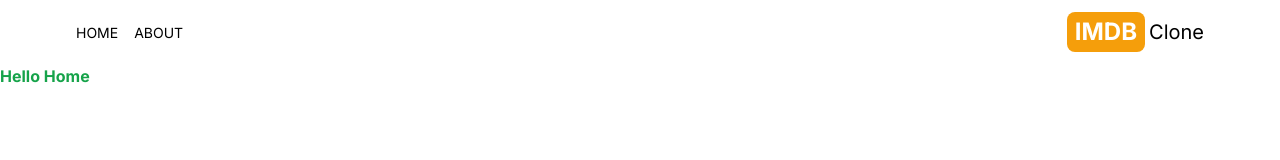
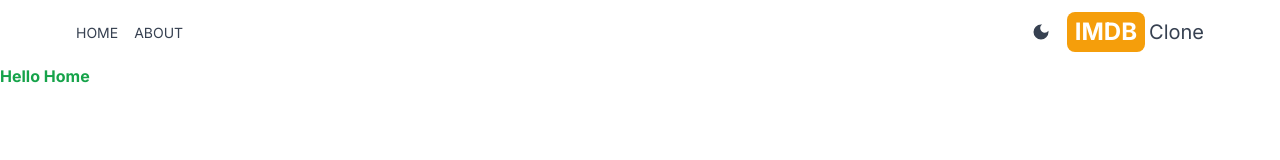
Before and after one commit to deepanshu2711/imdb-next, a Next.js app: page / in a window 1280 px wide. Shown: the top 160 px of the page. Built offline with nearby package versions, Linux system fonts and the light colour scheme.

Commit message:
[FEAT] added dark mode

```diff
--- a/package.json
+++ b/package.json
@@ -10,6 +10,7 @@
   },
   "dependencies": {
     "next": "14.0.4",
+    "next-themes": "^0.2.1",
     "react": "^18",
     "react-dom": "^18",
     "react-icons": "^4.12.0"
--- /dev/null
+++ b/src/app/Providers.jsx
@@ -0,0 +1,13 @@
+"use client"
+import { ThemeProvider } from "next-themes";
+const Providers = ({children}) => {
+    return (
+        <ThemeProvider defaultTheme="system" attribute="class">
+            <div className="text-gray-700 dark:text-gray-200 dark:bg-gray-700 min-h-screen select-none transition-colors duration-300">
+                {children}
+            </div>
+        </ThemeProvider>
+     );
+}
+
+export default Providers;
--- a/src/app/layout.js
+++ b/src/app/layout.js
@@ -1,6 +1,7 @@
 import { Inter } from 'next/font/google'
 import './globals.css'
 import Header from '@/components/Header'
+import Providers from './Providers'
 
 const inter = Inter({ subsets: ['latin'] })
 
@@ -13,8 +14,10 @@
   return (
     <html lang="en">
       <body className={inter.className}>
+      <Providers>
       <Header />
       {children}
+      </Providers>
       </body>
     </html>
   )
--- /dev/null
+++ b/src/components/DarkModeSwitch.jsx
@@ -0,0 +1,24 @@
+"use client";
+import { useTheme } from "next-themes";
+import { useEffect, useState } from "react";
+import  {MdLightMode, MdDarkMode} from "react-icons/md";
+
+const DarkModeSwitch = () => {
+    const {theme,setTheme,systemTheme} =useTheme();
+    const currentThemme = theme==='system' ?systemTheme:theme;
+    const[isMounted ,setisMounted] = useState(false);
+
+    useEffect(()=>{
+        setisMounted(true);
+    },[]);
+
+
+    return (
+        <div>
+            {isMounted && (currentThemme==="dark"?<MdLightMode onClick={()=>setTheme("light")}  className="text-xl cursor-pointer hover:text-amber-500" />
+            :<MdDarkMode onClick={()=>setTheme("dark")} className="text-xl cursor-pointer hover:text-amber-500" />)}
+        </div>
+     );
+}
+
+export default DarkModeSwitch;
--- a/src/components/Header.jsx
+++ b/src/components/Header.jsx
@@ -2,6 +2,7 @@
 import MenuItem from "./MenuItem";
 import {AiFillHome} from "react-icons/ai";
 import {BsFillInfoCircleFill} from "react-icons/bs"
+import DarkModeSwitch from "./DarkModeSwitch";
 
 const Header = () => {
     return (
@@ -11,10 +12,13 @@
                 <MenuItem  title="About" address ="/about" Icon={BsFillInfoCircleFill}/>
 
             </div>
+            <div className="flex items-center gap-4">
+            <DarkModeSwitch />
             <Link href="/"  className=" flex gap-1 items-center">
                 <span className="text-2xl font-bold bg-amber-500 rounded-lg text-white py-1 px-2">IMDB</span>
                 <span className="text-xl hidden sm:inline">Clone</span>
             </Link>
+            </div>
         </div>
      );
 }
--- a/tailwind.config.js
+++ b/tailwind.config.js
@@ -15,4 +15,5 @@
     },
   },
   plugins: [],
+  darkMode: 'class',
 }
```
Also changed, not shown: 1 other file (tests, documents, lock files or other folders).
